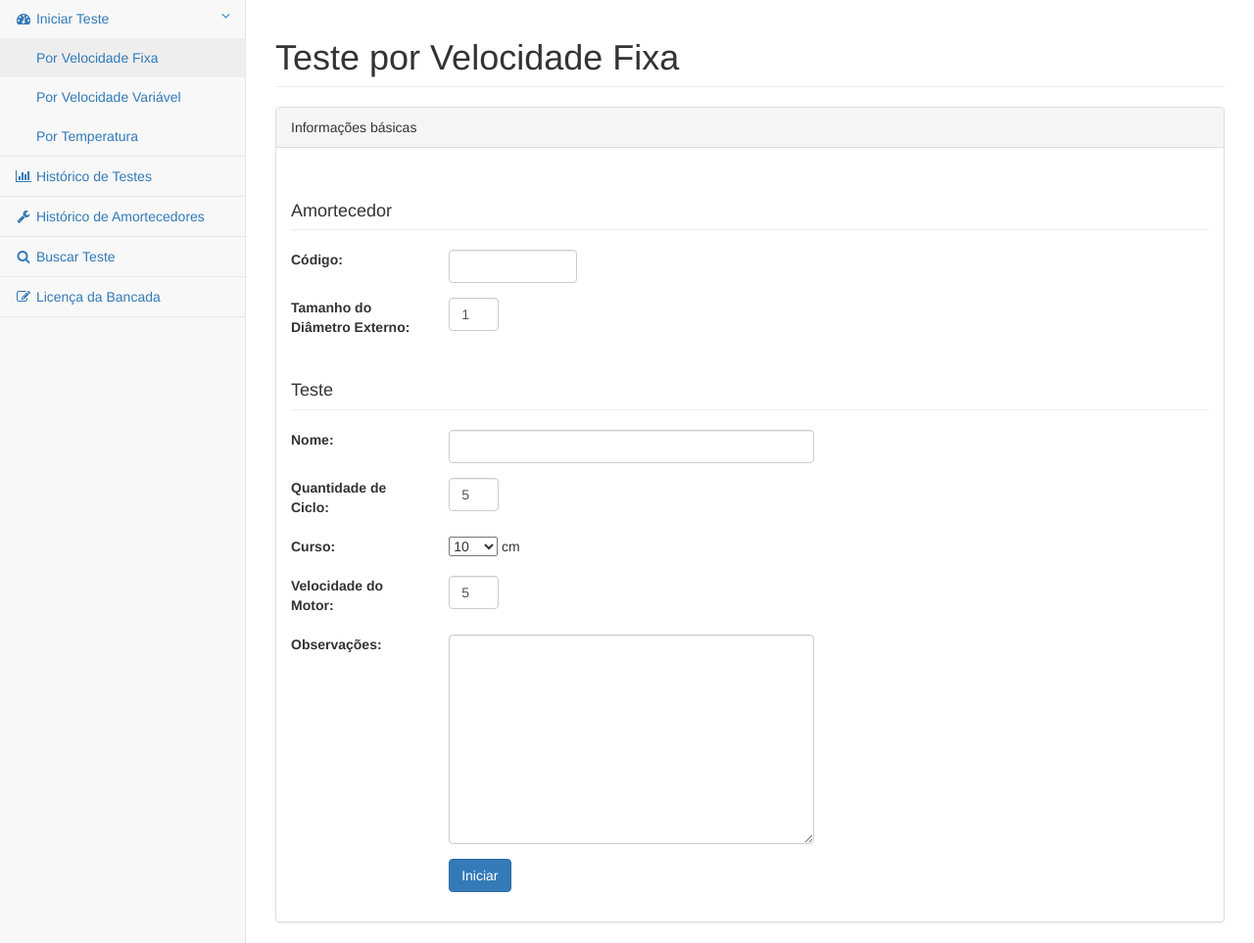
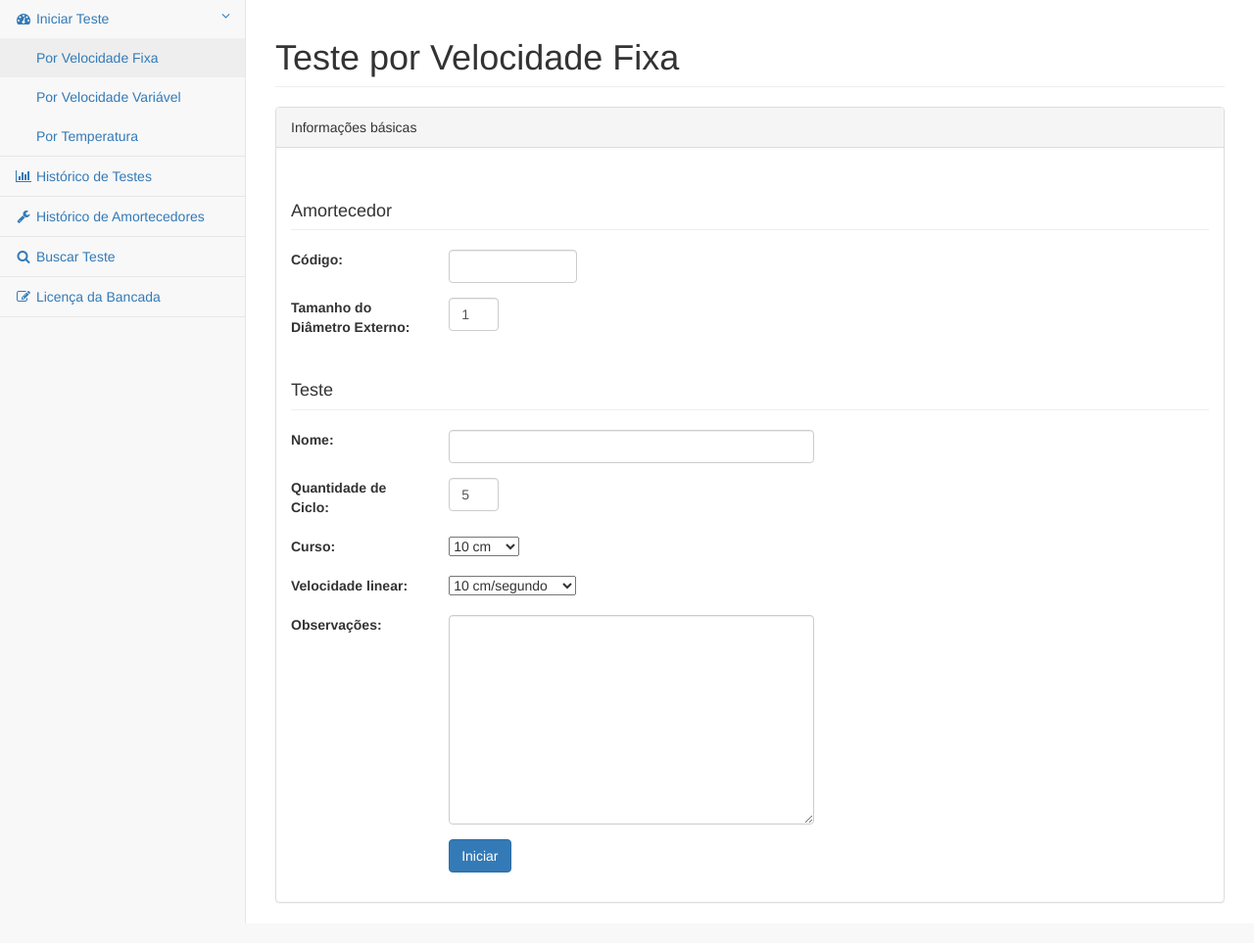
Before and after one commit to ristovao/BancadaDeTesteParaAmortecedor, a Django app: page /iniciarTesteVelocidadeFixa in a window 1280 px wide. Shown: the part 52-1015 px from the top of the page at 98% size. Run offline with Django 3.2, Linux system fonts and the light colour scheme; a user stored in the database is signed in; data comes from the database, SQL or seed files in the repository; some libraries are stand-ins or nearby versions.

Commit message:
Velocidade linear para float
Signed-off-by: ristovao <cristovao.frinhani@gmail.com>
Signed-off-by: ristovao <augusto.modesto@live.com>

```diff
--- a/app/models.py
+++ b/app/models.py
@@ -58,7 +58,7 @@ class Teste(models.Model):
 
 class TesteVelocidadeFixa(Teste):
 
-	testeVF_velocidade = models.IntegerField(null = True, verbose_name='Velocidade do Motor',default=5,
+	testeVF_velocidade = models.FloatField(null = True, verbose_name='Velocidade do Motor',default=5,
         validators=[
             MaxValueValidator(100),
             MinValueValidator(1)])
--- a/app/templates/app/iniciarTesteVelocidadeFixa.html
+++ b/app/templates/app/iniciarTesteVelocidadeFixa.html
@@ -85,10 +85,10 @@
 
                         <div class="col-sm-2">
                             <select id="curso" name="curso">
-                            <option value="10.0" selected="selected">10</option>
-                            <option value="12.5">12.5</option>
-                            <option value="15.0">15</option>
-                            </select> cm
+                            <option value="10.0" selected="selected">10 cm</option>
+                            <option value="12.5">12.5 cm</option>
+                            <option value="15.0">15 cm</option>
+                            </select>
                         </div>
                     </div>
 
@@ -96,10 +96,17 @@
 
                     <div class="form-group row">
                      {{ form.testeVF_velocidade.errors }}
-                        <label class="col-sm-2 form-control-label" for="id_testeVF_velocidade">Velocidade do Motor:</label>
-                        <div class="col-sm-1">
-                            <input class="form-control" id="id_testeVF_velocidade" name="testeVF_velocidade" type="number" value="5" />
+                        <label class="col-sm-2 form-control-label" for="id_testeVF_velocidade">Velocidade linear:</label>
+
+
+                        <div class="col-sm-2">
+                            <select id="testeVF_velocidade" name="testeVF_velocidade">
+                            <option value="10.0" selected="selected">10 cm/segundo</option>
+                            <option value="12.5">12.5 cm/segundo</option>
+                            <option value="15.0">15 cm/segundo</option>
+                            </select>
                         </div>
+
                     </div>
 
                     <div class="form-group row">
@@ -107,8 +114,7 @@
 
                         <label class="col-sm-2 form-control-label" for="id_teste_observacoes">Observações:</label>
                         <div class="col-sm-5">
-                            <textarea cols="40" id="id_teste_observacoes" maxlength="255" name="teste_observacoes" rows="10" class="form-control">
-                            </textarea>
+                            <textarea cols="40" id="id_teste_observacoes" maxlength="255" name="teste_observacoes" rows="10" class="form-control"></textarea>
                         </div>
                     </div>
 
```
